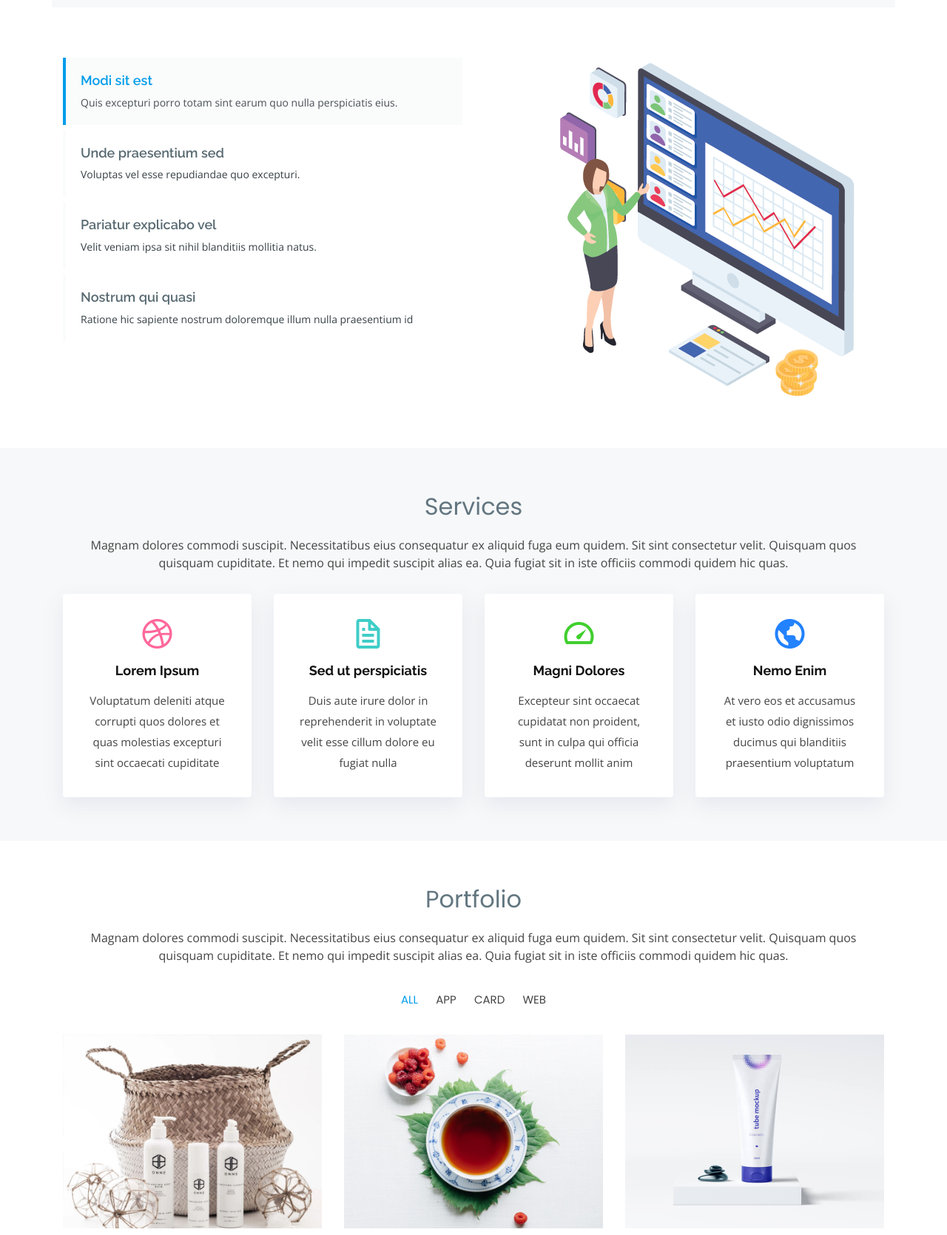
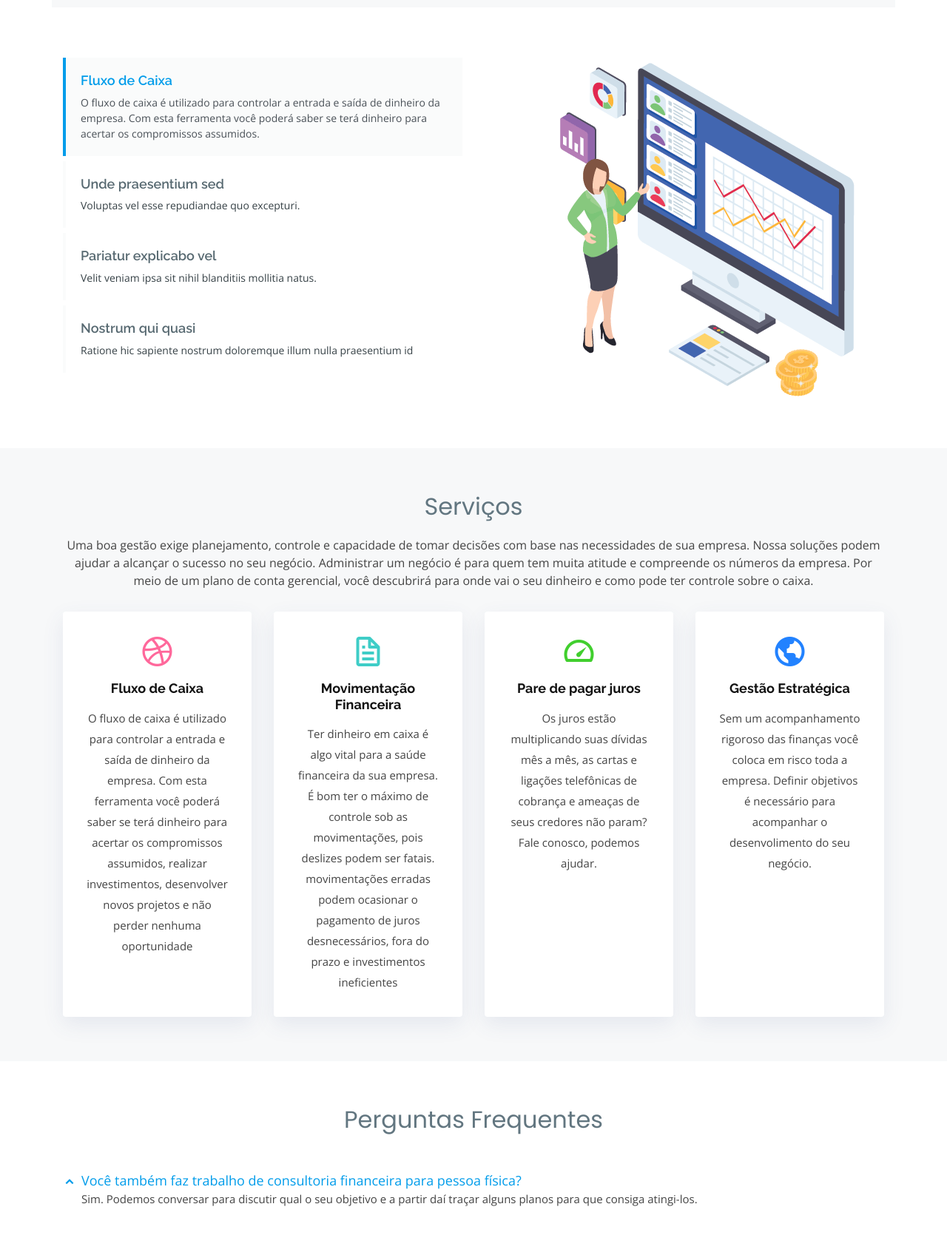
Before and after one commit to JPTiveron/marcotiveron, a plain HTML site: page index.html in a window 1280 px wide. Shown: the part 1080-2750 px from the top of the page at 74% size. Drawn offline with nearby package versions, Linux system fonts and the light colour scheme.

Commit message:
Retiradas secoes nao utilizadas e alterads textos das outras secoes

```diff
--- a/index.html
+++ b/index.html
@@ -52,11 +52,14 @@
       <nav class="nav-menu d-none d-lg-block">
         <ul>
           <li class="active"><a href="index.html">Início</a></li>
-          <li class="drop-down"><a href="">Sobre</a>
+          <li class="active"><a href="#about">Sobre</a></li>
+          <!--
+          <li class="drop-down"><a href="#about">Sobre</a>
             <ul>
               <li><a href="#about">Sobre Mim</a></li>
               <li><a href="#team">Time</a></li>
               <li><a href="#testimonials">Testemunhos</a></li>
+              -->
               <!--<li class="drop-down"><a href="#">Deep Drop Down</a>
                 <ul>
                   <li><a href="#">Deep Drop Down 1</a></li>
@@ -65,14 +68,14 @@
                   <li><a href="#">Deep Drop Down 4</a></li>
                   <li><a href="#">Deep Drop Down 5</a></li>
                 </ul>
-              </li>-->
+              </li>
             </ul>
-          </li>
+          </li> -->
           <li><a href="#services">Serviços</a></li>
-          <li><a href="#portfolio">Portfolio</a></li>
+          <li><a href="#questions">Perguntas Frequentes</a></li>
           <!--<li><a href="#pricing">Pricing</a></li>-->
 
-          <li><a href="#contact">Contato</a></li>
+          <!--<li><a href="#contact">Contato</a></li> -->
 
         </ul>
       </nav><!-- .nav-menu -->
@@ -145,6 +148,7 @@
     </section><!-- End About Section -->
 
     <!-- ======= Features Section ======= -->
+
     <section id="features" class="features">
       <div class="container">
 
@@ -153,8 +157,8 @@
             <ul class="nav nav-tabs flex-column">
               <li class="nav-item" data-aos="fade-up">
                 <a class="nav-link active show" data-toggle="tab" href="#tab-1">
-                  <h4>Modi sit est</h4>
-                  <p>Quis excepturi porro totam sint earum quo nulla perspiciatis eius.</p>
+                  <h4>Fluxo de Caixa</h4>
+                  <p>O fluxo de caixa é utilizado para controlar a entrada e saída de dinheiro da empresa. Com esta ferramenta você poderá saber se terá dinheiro para acertar os compromissos assumidos. </p>
                 </a>
               </li>
               <li class="nav-item mt-2" data-aos="fade-up" data-aos-delay="100">
@@ -211,19 +215,17 @@
       <div class="container">
 
         <div class="section-title" data-aos="fade-up">
-          <h2>Services</h2>
-          <p>Magnam dolores commodi suscipit. Necessitatibus eius consequatur ex aliquid fuga eum quidem. Sit sint
-            consectetur velit. Quisquam quos quisquam cupiditate. Et nemo qui impedit suscipit alias ea. Quia fugiat sit
-            in iste officiis commodi quidem hic quas.</p>
+          <h2>Serviços</h2>
+          <p>Uma boa gestão exige planejamento, controle e capacidade de tomar decisões com base nas necessidades de sua empresa.
+            Nossa soluções podem ajudar a alcançar o sucesso no seu negócio. Administrar um negócio é para quem tem muita atitude e compreende os números da empresa. Por meio de um plano de conta gerencial, você descubrirá para onde vai o seu dinheiro e como pode ter controle sobre o caixa.</p>
         </div>
 
         <div class="row">
           <div class="col-md-6 col-lg-3 d-flex align-items-stretch mb-5 mb-lg-0" data-aos="zoom-in">
             <div class="icon-box icon-box-pink">
               <div class="icon"><i class="bx bxl-dribbble"></i></div>
-              <h4 class="title"><a href="">Lorem Ipsum</a></h4>
-              <p class="description">Voluptatum deleniti atque corrupti quos dolores et quas molestias excepturi sint
-                occaecati cupiditate</p>
+              <h4 class="title"><a href="">Fluxo de Caixa</a></h4>
+              <p class="description">O fluxo de caixa é utilizado para controlar a entrada e saída de dinheiro da empresa. Com esta ferramenta você poderá saber se terá dinheiro para acertar os compromissos assumidos, realizar investimentos, desenvolver novos projetos e não perder nenhuma oportunidade</p>
             </div>
           </div>
 
@@ -231,9 +233,8 @@
             data-aos-delay="100">
             <div class="icon-box icon-box-cyan">
               <div class="icon"><i class="bx bx-file"></i></div>
-              <h4 class="title"><a href="">Sed ut perspiciatis</a></h4>
-              <p class="description">Duis aute irure dolor in reprehenderit in voluptate velit esse cillum dolore eu
-                fugiat nulla</p>
+              <h4 class="title"><a href="">Movimentação Financeira</a></h4>
+              <p class="description">Ter dinheiro em caixa é algo vital para a saúde financeira da sua empresa. É bom ter o máximo de controle sob as movimentações, pois deslizes podem ser fatais. movimentações erradas podem ocasionar o pagamento de juros desnecessários, fora do prazo e investimentos ineficientes</p>
             </div>
           </div>
 
@@ -241,9 +242,8 @@
             data-aos-delay="200">
             <div class="icon-box icon-box-green">
               <div class="icon"><i class="bx bx-tachometer"></i></div>
-              <h4 class="title"><a href="">Magni Dolores</a></h4>
-              <p class="description">Excepteur sint occaecat cupidatat non proident, sunt in culpa qui officia deserunt
-                mollit anim</p>
+              <h4 class="title"><a href="">Pare de pagar juros</a></h4>
+              <p class="description">Os juros estão multiplicando suas dívidas mês a mês, as cartas e ligações telefônicas de cobrança e ameaças de seus credores não param? Fale conosco, podemos ajudar.</p>
             </div>
           </div>
 
@@ -251,9 +251,8 @@
             data-aos-delay="300">
             <div class="icon-box icon-box-blue">
               <div class="icon"><i class="bx bx-world"></i></div>
-              <h4 class="title"><a href="">Nemo Enim</a></h4>
-              <p class="description">At vero eos et accusamus et iusto odio dignissimos ducimus qui blanditiis
-                praesentium voluptatum</p>
+              <h4 class="title"><a href="">Gestão Estratégica</a></h4>
+              <p class="description">Sem um acompanhamento rigoroso das finanças você coloca em risco toda a empresa. Definir objetivos é necessário para acompanhar o desenvolimento do seu negócio.</p>
             </div>
           </div>
 
@@ -262,7 +261,9 @@
       </div>
     </section><!-- End Services Section -->
 
+
     <!-- ======= Portfolio Section ======= -->
+    <!--
     <section id="portfolio" class="portfolio">
       <div class="container">
 
@@ -424,9 +425,11 @@
         </div>
 
       </div>
+    -->
     </section><!-- End Portfolio Section -->
 
     <!-- ======= Cta Section ======= -->
+    <!--
     <section id="cta" class="cta">
       <div class="container">
 
@@ -443,17 +446,17 @@
         </div>
 
       </div>
+    -->
     </section><!-- End Cta Section -->
 
     <!-- ======= Testimonials Section ======= -->
+    <!--
     <section id="testimonials" class="testimonials">
       <div class="container">
 
         <div class="section-title" data-aos="fade-up">
-          <h2>Testimonials</h2>
-          <p>Magnam dolores commodi suscipit. Necessitatibus eius consequatur ex aliquid fuga eum quidem. Sit sint
-            consectetur velit. Quisquam quos quisquam cupiditate. Et nemo qui impedit suscipit alias ea. Quia fugiat sit
-            in iste officiis commodi quidem hic quas.</p>
+          <h2>Depoimentos</h2>
+          <p>Confira abaixo alguns depoimentos de pessoas que já tive a oportunidade de ajudar.</p>
         </div>
 
         <div class="owl-carousel testimonials-carousel" data-aos="fade-up" data-aos-delay="100">
@@ -521,9 +524,11 @@
         </div>
 
       </div>
+      -->
     </section><!-- End Testimonials Section -->
 
     <!-- ======= Team Section ======= -->
+    <!--
     <section id="team" class="team">
       <div class="container">
 
@@ -587,9 +592,11 @@
         </div>
 
       </div>
+    -->
     </section><!-- End Team Section -->
 
     <!-- ======= Clients Section ======= -->
+    <!--
     <section id="clients" class="clients">
       <div class="container">
 
@@ -653,9 +660,11 @@
         </div>
 
       </div>
+      -->
     </section><!-- End Clients Section -->
 
     <!-- ======= Pricing Section ======= -->
+    <!--
     <section id="pricing" class="pricing section-bg">
       <div class="container">
 
@@ -740,25 +749,25 @@
         </div>
 
       </div>
+      -->
     </section><!-- End Pricing Section -->
 
     <!-- ======= F.A.Q Section ======= -->
     <section id="faq" class="faq">
       <div class="container">
 
-        <div class="section-title" data-aos="fade-up">
-          <h2>Frequently Asked Questions</h2>
+        <div class="section-title" data-aos="fade-up" id="questions">
+          <h2>Perguntas Frequentes</h2>
         </div>
 
         <ul class="faq-list">
 
           <li data-aos="fade-up">
-            <a data-toggle="collapse" class="" href="#faq1">Non consectetur a erat nam at lectus urna duis? <i
+            <a data-toggle="collapse" class="" href="#faq1">Você também faz trabalho de consultoria financeira para pessoa física? <i
                 class="icofont-simple-up"></i></a>
             <div id="faq1" class="collapse show" data-parent=".faq-list">
               <p>
-                Feugiat pretium nibh ipsum consequat. Tempus iaculis urna id volutpat lacus laoreet non curabitur
-                gravida. Venenatis lectus magna fringilla urna porttitor rhoncus dolor purus non.
+                Sim. Podemos conversar para discutir qual o seu objetivo e a partir daí traçar alguns planos para que consiga atingi-los.
               </p>
             </div>
           </li>
@@ -830,6 +839,7 @@
     </section><!-- End Frequently Asked Questions Section -->
 
     <!-- ======= Contact Section ======= -->
+    <!--
     <section id="contact" class="contact section-bg">
       <div class="container">
 
@@ -866,6 +876,7 @@
 
           </div>
 
+          <!--
           <div class="col-lg-7 mt-5 mt-lg-0 d-flex align-items-stretch" data-aos="fade-left">
             <form action="forms/contact.php" method="post" role="form" class="php-email-form">
               <div class="form-row">
@@ -903,15 +914,20 @@
             </form>
           </div>
 
+
         </div>
 
       </div>
-    </section><!-- End Contact Section -->
+    </section>
+    -->
+    <!-- End Contact Section -->
 
   </main><!-- End #main -->
 
   <!-- ======= Footer ======= -->
+
   <footer id="footer">
+    <!--
     <div class="footer-top">
       <div class="container">
         <div class="row">
@@ -968,7 +984,8 @@
 
         </div>
       </div>
-    </div>
+
+    </div>-->
 
     <div class="container">
       <div class="copyright">
```
